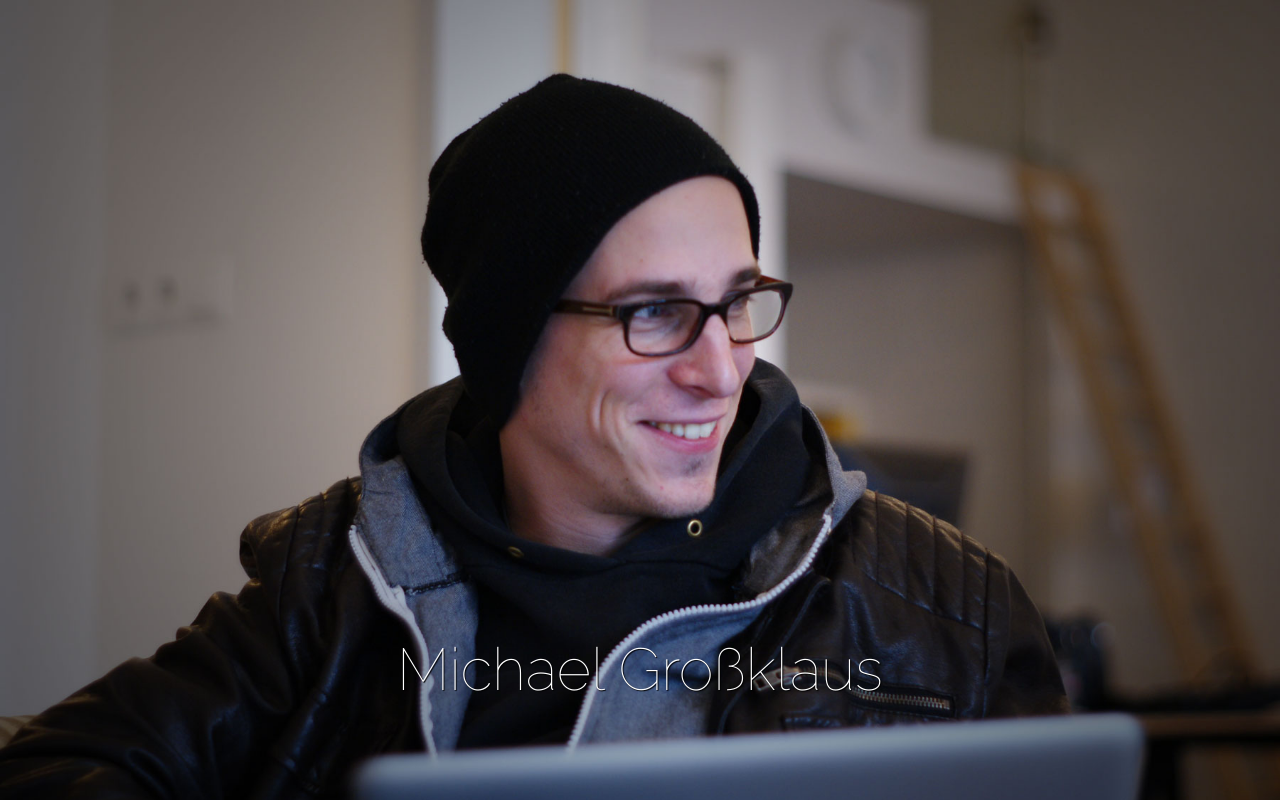
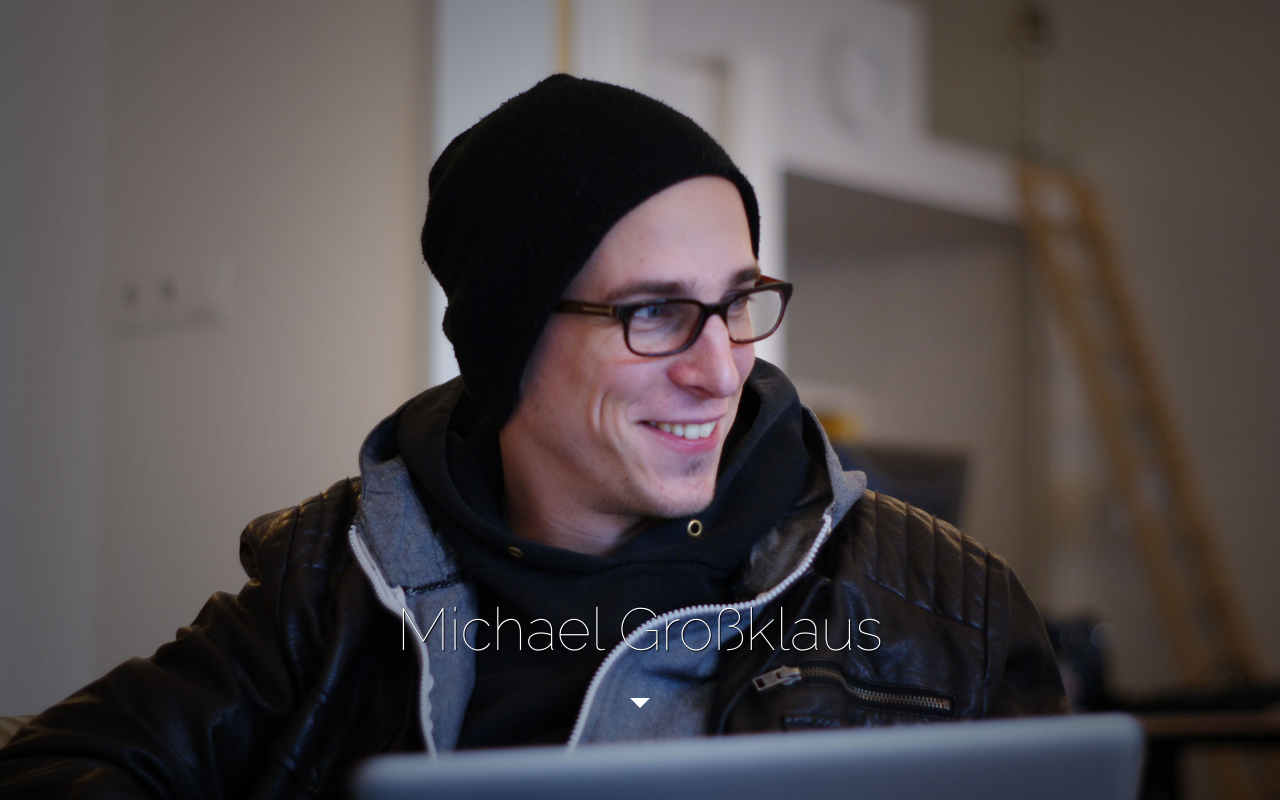
Before and after one commit to mgrossklaus/mgrossklaus.de, a PHP site: page / in a window 1280 px wide. Run offline with PHP 8.4, Linux system fonts and the light colour scheme.

Commit message:
some updates

```diff
--- a/index.html
+++ b/index.html
@@ -206,6 +206,8 @@
 		</div>
 	<script src="modernizr.js"></script>
 	<script>
+		window.onload = function() {
+
 			var mgName	= document.getElementById('name'),
 					mgBody	= document.getElementById('mgrossklaus-de'),
 					scrollY	= window.pageYOffset;
@@ -221,14 +223,16 @@
 
 			if(!Modernizr.touch) {
 
-			function setOpac(scrollY) {
+				function updateLayout(scrollY) {
 					if(scrollY <= 500) {
 						opac					= 1 - scrollY / 250;
+						gray					= scrollY / 7.5,
 						translateY		= scrollY / 1.5 * -1;
 						translateYstr	= 'translateY(' + translateY + '%)';
 					}
 					else {
 						opac					= 0;
+						gray					= 75;
 						translateYstr	= 'translateY(100%)';
 					}
 
@@ -238,14 +242,15 @@
 					mgName.style.OTransform				= translateYstr;
 					mgName.style.msTransform			= translateYstr;
 					mgName.style.transform				= translateYstr;
+					document.getElementsByClassName('bg')[0].setAttribute('style', '-webkit-filter: grayscale('+ gray +'%)');
 				}
 
-			setOpac(scrollY);
+				updateLayout(scrollY);
 
 				(function bgloop(){
 					requestAnimFrame(bgloop);
 					scrollY = window.pageYOffset;
-				setOpac(scrollY);
+					updateLayout(scrollY);
 				})();
 			}
 
@@ -254,6 +259,7 @@
 				mgBody.className = 'loaded';
 			};
 			bgImg.src = 'mg.jpg';
+		}
 	</script>
 </body>
 </html>
--- a/styles.css
+++ b/styles.css
@@ -146,13 +146,26 @@ h1, h2, h3, h4 {
 	z-index: 1;
 	text-align: center;
 	cursor: default;
-	top: 80%;
+	top: 75%;
 	left: 0;
 	right: 0;
 	position: fixed;
 }
 .touch .name {
 	position: absolute;
+}
+.no-touch .name:after{
+	content: '';
+	display: block;
+	width: 0;
+	height: 0;
+	overflow: hidden;
+	border: 10px solid transparent;
+	border-top-color: #fff;
+	position: absolute;
+	left: 50%;
+	bottom: -100%;
+	margin-left: -10px;
 }
 .name,
 h2 {
```
Lines whose indentation alone changed are shown as unchanged.
